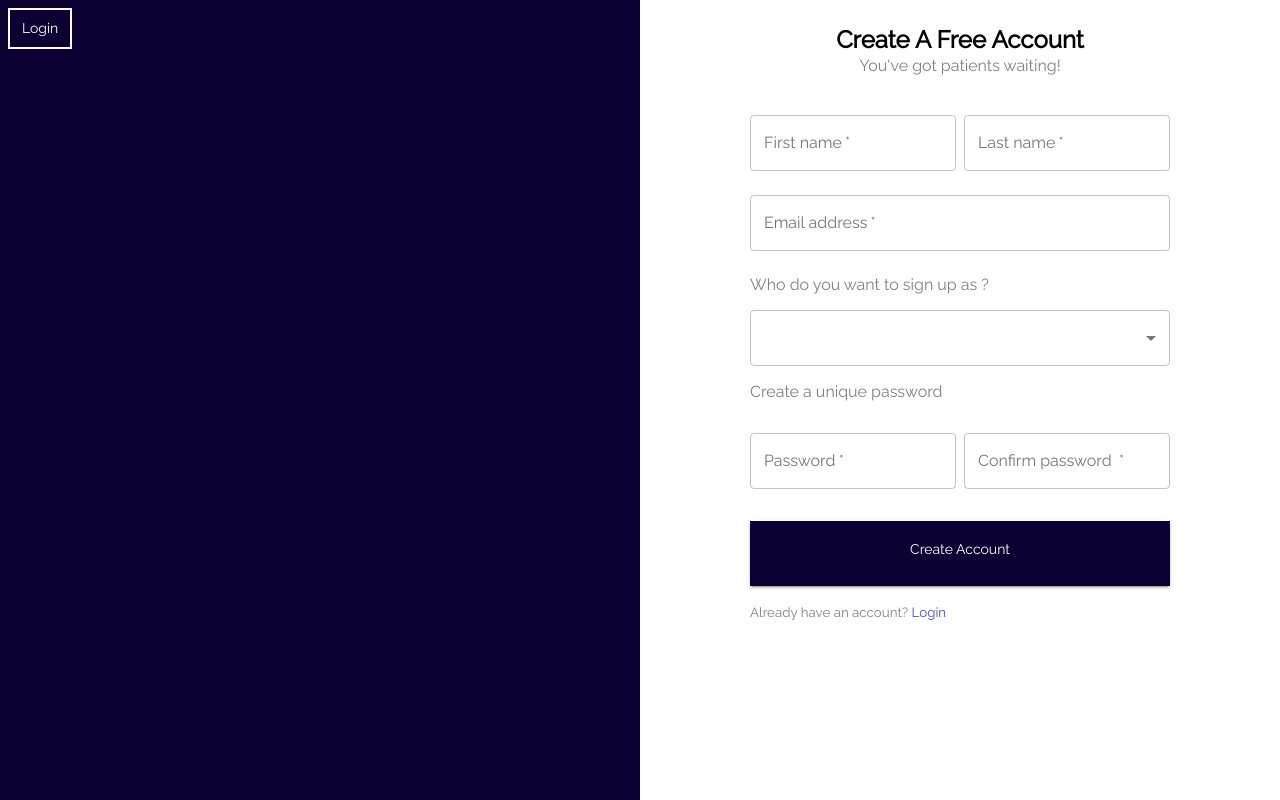
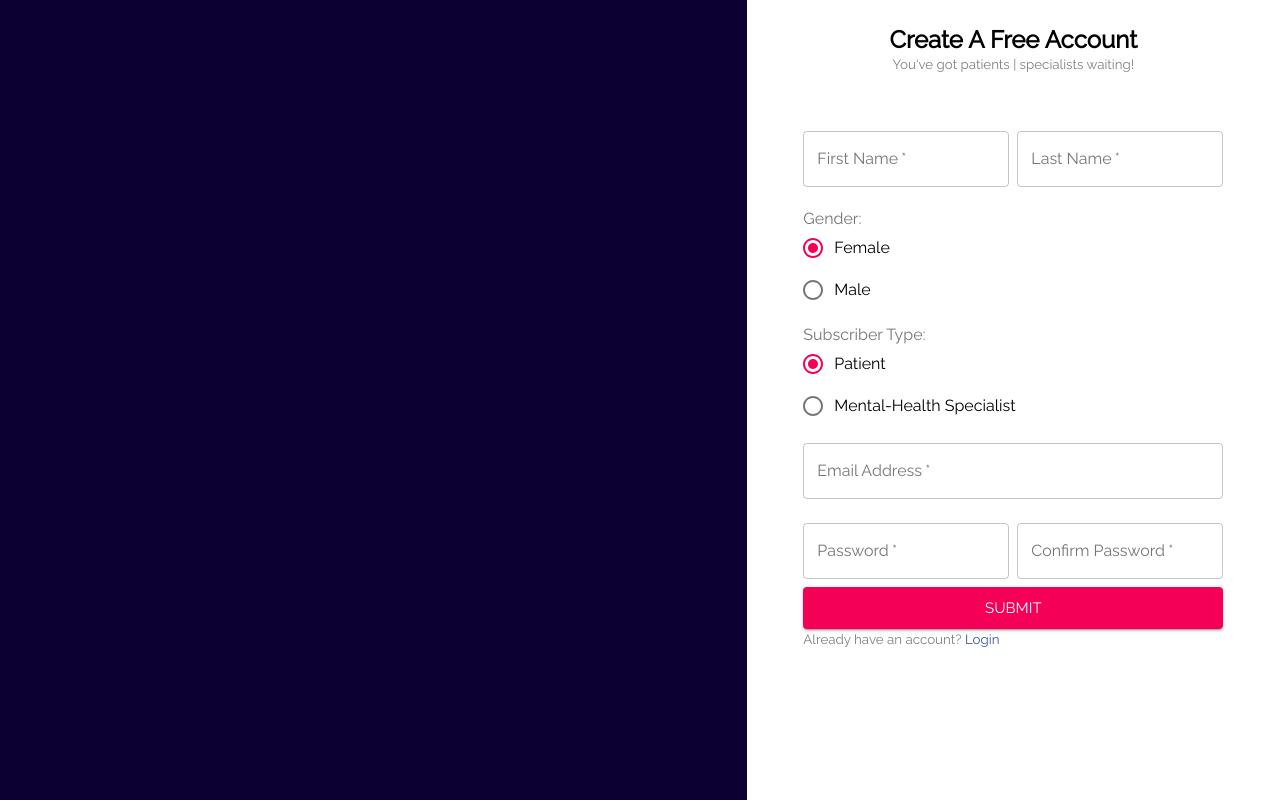
Before and after one commit to BuildForSDG/Team-087-Frontend, a React (Create React App) app: page / in a window 1280 px wide. Built offline with nearby package versions, Linux system fonts and the light colour scheme.

Commit message:
feat: integrate UI to api for sign-up feature
- implements the api-integration for sign-up functionality
- modifies test-specs for added fields

```diff
--- a/src/components/auth/Signup.js
+++ b/src/components/auth/Signup.js
@@ -1,16 +1,12 @@
-import React, {useState} from 'react';
-import Grid from '@material-ui/core/Grid';
-import Typography from '@material-ui/core/Typography';
-import Box from '@material-ui/core/Box';
-import Hidden from '@material-ui/core/Hidden';
-import Link from '@material-ui/core/Link';
-import MenuItem from '@material-ui/core/MenuItem';
-import Select from '@material-ui/core/Select';
-import TextField from '@material-ui/core/TextField';
-import Button from '@material-ui/core/Button';
-import {makeStyles} from '@material-ui/core/styles';
+import React, { useState } from 'react';
+import {
+  Box, Button, FormControlLabel, FormLabel, Grid,
+  Link, RadioGroup, Radio, TextField, Typography
+} from "@material-ui/core";
+import { makeStyles } from '@material-ui/core/styles';
+import { endPoints, fetchBot } from '../../helpers';
 
-const useStyles = makeStyles (theme => ({
+const useStyles = makeStyles(theme => ({
   root: {
     height: '100vh',
   },
@@ -26,19 +22,19 @@ const useStyles = makeStyles (theme => ({
   },
   title: {
     fontWeight: 'bolder',
-    marginTop: theme.spacing (3),
+    marginTop: theme.spacing(3),
   },
   text_muted: {
     color: 'grey',
   },
 
   form: {
-    padding: theme.spacing (3),
-    marginTop: theme.spacing (0),
+    padding: theme.spacing(3),
+    marginTop: theme.spacing(0),
   },
   submit: {
-    margin: theme.spacing (3, 0, 2),
-    padding: theme.spacing (2, 1, 3),
+    margin: theme.spacing(3, 0, 2),
+    padding: theme.spacing(2, 1, 3),
     backgroundColor: '#0c0032',
     borderRadius: 0,
     textTransform: 'none',
@@ -47,7 +43,7 @@ const useStyles = makeStyles (theme => ({
     color: 'white',
     border: '2px solid white',
     borderRadius: 0,
-    margin: theme.spacing (1),
+    margin: theme.spacing(1),
     textTransform: 'none',
   },
   text_white: {
@@ -56,104 +52,163 @@ const useStyles = makeStyles (theme => ({
     textTransform: 'none',
   },
   hiddenBtn: {
-    margin: theme.spacing (1),
+    margin: theme.spacing(1),
     color: '#3f51b5',
     border: '2px solid #0c0032',
-    padding: theme.spacing (1),
+    padding: theme.spacing(1),
     borderRadius: 0,
     textTransform: 'none',
   },
   pr: {
-    paddingRight: theme.spacing (1),
+    paddingRight: theme.spacing(1),
+  },
+  pb: {
+    paddingBottom: theme.spacing(2),
   },
 }));
 
-const SpecialistSignupPage = () => {
-  const classes = useStyles ();
-  const [firstName, setFirstName] = useState ();
-  const [lastName, setLastName] = useState ();
-  const [email, setEmail] = useState ();
-  const [password, setPassword] = useState ();
-  const [confirmPassword, setConfirmPassword] = useState ();
+const SignupPage = () => {
+  const classes = useStyles();
 
-  const handleFirstNameUpdate = e => {
-    setFirstName (e.target.value);
-  };
+  const [firstName, setFirstName] = useState('');
+  const [lastName, setLastName] = useState('');
+  const [email, setEmail] = useState('');
+  const [password, setPassword] = useState('');
+  const [confirmPassword, setConfirmPassword] = useState('');
+  const [gender, setGender] = useState('female');
+  const [subscriberType, setSubscriberType] = useState('patient');
 
-  const handleLastNameUpdate = e => {
-    setLastName (e.target.value);
-  };
+  const [isSaving, setIsSaving] = useState(false);
+  const [successFeedBack, setSuccessFeedBack] = useState('');
+  const [errorFeedBack, setErrorFeedBack] = useState('');
+  //   const [errorBag, setErrorBag] = useState([]);
 
-  const handleEmailUpdate = e => {
-    setEmail (e.target.value);
-  };
+  const handleSubmit = async e => {
+    e.preventDefault();
+    setIsSaving(true);
 
-  const handlePasswordUpdate = e => {
-    setPassword (e.target.value);
-  };
+    const userProfile = {
+      "last_name": lastName,
+      "first_name": firstName,
+      "email": email,
+      "gender": gender,
+      "password": password,
+      "password_confirmation": confirmPassword,
+      "is_patient": (subscriberType === 'patient')
+    };
 
-  const handleConfirmPasswordUpdate = e => {
-    setConfirmPassword (e.target.value);
-  };
+    const options = {
+      method: 'POST',
+      mode: 'cors',
+      body: JSON.stringify(userProfile),
+      headers: {
+        'Content-Type': 'application/json',
+      },
+    };
+
+    try {
+      const { message } = await fetchBot(`${endPoints.signUp}`, options);
+      setSuccessFeedBack(message);
+
+      setFirstName('');
+      setLastName('');
+      setEmail('');
+    } catch (err) {
+      setErrorFeedBack(err.message);
+      // setErrorBag(err.errors);
+      // console.log(err.errors);
+    }
+
+    setPassword('');
+    setConfirmPassword('');
+    setIsSaving(false);
+  }
 
   return (
     <div>
       <Grid container componet="main" className={classes.root}>
-        <Grid item xs={12} lg={6} className={classes.bg}>
-          <Hidden xsDown>
+        <Grid item xs={12} lg={7} className={classes.bg}>
+          {/* <Hidden xsDown>
             <Button className={classes.squareBtn}>
               <Link className={classes.text_white} href="/login">Login</Link>
             </Button>
-          </Hidden>
+          </Hidden> */}
         </Grid>
         <Grid item xs={12} lg>
-          <Hidden smUp>
+          {/* <Hidden smUp>
             <Button className={classes.hiddenBtn}>
               <Link href="/login">Login</Link>
             </Button>
-          </Hidden>
+          </Hidden> */}
           <Box className={classes.paper}>
             <Typography className={classes.title} component="h1" variant="h5">
               Create A Free Account
             </Typography>
-            <samll className={classes.text_muted}>
-              You've got patients waiting!
-            </samll>
-            <form className={classes.form}>
-              <div>
+            <small className={classes.text_muted}>
+              You've got patients | specialists waiting!
+            </small><br />
+
+            {successFeedBack && <div className='message alert full-length alert-success'>{successFeedBack}</div>}
+            {errorFeedBack && <div className='message alert full-length alert-error'>{errorFeedBack}</div>}
+
+            <form className={classes.form} onSubmit={handleSubmit} autoComplete="off">
+              <div className={classes.pb}>
                 <TextField
                   className={classes.pr}
                   variant="outlined"
                   type="text"
-                  label="First name"
+                  label="First Name"
                   margin="normal"
                   required
-                  name="firstname"
+                  name="first_name"
                   value={firstName}
-                  onChange={handleFirstNameUpdate}
+                  onChange={e => setFirstName(e.target.value)}
+                  //   helperText="Enter Your Firstname"
+                  disabled={isSaving}
                 />
                 <TextField
                   variant="outlined"
                   type="text"
-                  label="Last name"
+                  label="Last Name"
                   margin="normal"
                   required
-                  name="lastname"
+                  name="last_name"
                   value={lastName}
-                  onChange={handleLastNameUpdate}
+                  onChange={e => setLastName(e.target.value)}
+                  //   helperText="Enter Your Lastname"
+                  disabled={isSaving}
                 />
               </div>
+
+              <div className={classes.pb}>
+                <FormLabel component="legend">Gender:</FormLabel>
+                <RadioGroup aria-label="gender" name="gender" value={gender} onChange={e => setGender(e.target.value)}>
+                  <FormControlLabel value="female" control={<Radio />} label="Female" />
+                  <FormControlLabel value="male" control={<Radio />} label="Male" />
+                </RadioGroup>
+              </div>
+
+              <div>
+                <FormLabel component="legend">Subscriber Type:</FormLabel>
+                <RadioGroup aria-label="subscriber_type" name="subscriber_type" value={subscriberType} onChange={e => setSubscriberType(e.target.value)}>
+                  <FormControlLabel value="patient" control={<Radio />} label="Patient" />
+                  <FormControlLabel value="specialist" control={<Radio />} label="Mental-Health Specialist" />
+                </RadioGroup>
+              </div>
+
               <TextField
                 variant="outlined"
-                label="Email address"
+                label="Email Address"
                 margin="normal"
                 required
                 fullWidth
                 name="email"
                 value={email}
-                onChange={handleEmailUpdate}
+                onChange={e => setEmail(e.target.value)}
+                disabled={isSaving}
               />
-              <p className={classes.text_muted}>
+
+              {/* <p className={classes.text_muted}>
                 Who do you want to sign up as ?
               </p>
 
@@ -166,10 +221,11 @@ const SpecialistSignupPage = () => {
               >
                 <MenuItem value="individual">Individual</MenuItem>
                 <MenuItem value="specialist">Specialist</MenuItem>
-              </Select>
-              <p className={classes.text_muted}>
+              </Select> */}
+
+              {/* <p className={classes.text_muted}>
                 Create a unique password
-              </p>
+              </p> */}
               <div>
                 <TextField
                   className={classes.pr}
@@ -180,30 +236,34 @@ const SpecialistSignupPage = () => {
                   required
                   name="password"
                   value={password}
-                  onChange={handlePasswordUpdate}
+                  onChange={e => setPassword(e.target.value)}
+                  disabled={isSaving}
                 />
                 <TextField
                   variant="outlined"
                   type="password"
-                  label="Confirm password "
+                  label="Confirm Password"
                   margin="normal"
                   required
                   name="confirmPassword"
                   value={confirmPassword}
-                  onChange={handleConfirmPasswordUpdate}
+                  onChange={e => setConfirmPassword(e.target.value)}
+                  disabled={isSaving}
                 />
               </div>
 
               <Button
-                className={classes.submit}
+                // className={classes.submit}
                 type="submit"
+                size="large"
                 fullWidth
                 variant="contained"
-                color="primary"
+                color="secondary"
                 margin="normal"
                 data-submit-btn="true"
+                disabled={isSaving}
               >
-                Create Account
+                Submit
               </Button>
               <small className={classes.text_muted}>
                 Already have an account? <Link href="/login"> Login </Link>{' '}
@@ -216,4 +276,4 @@ const SpecialistSignupPage = () => {
   );
 };
 
-export default SpecialistSignupPage;
+export default SignupPage;
```
Also changed, not shown: 1 other file (tests, documents, lock files or other folders).
